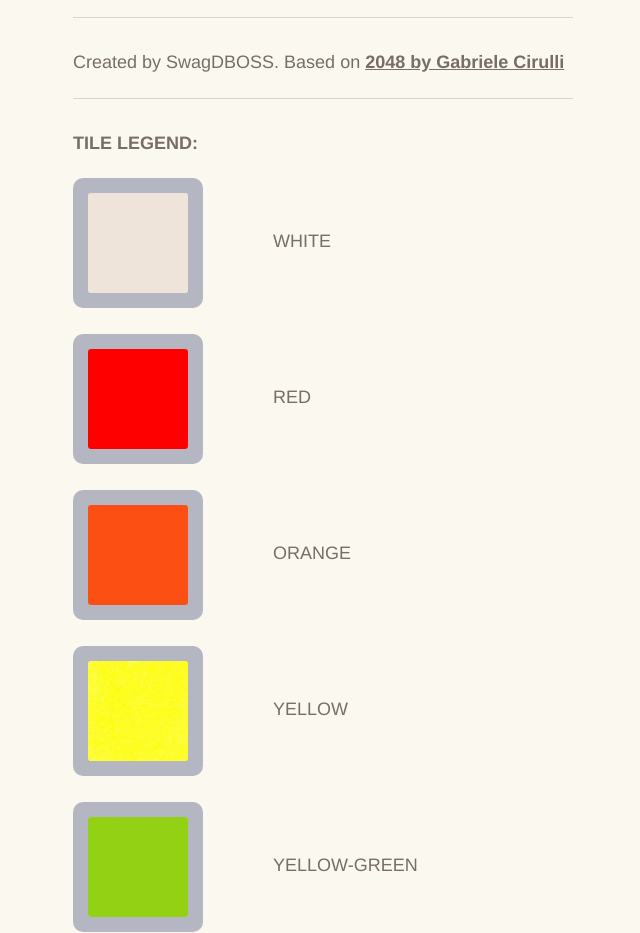
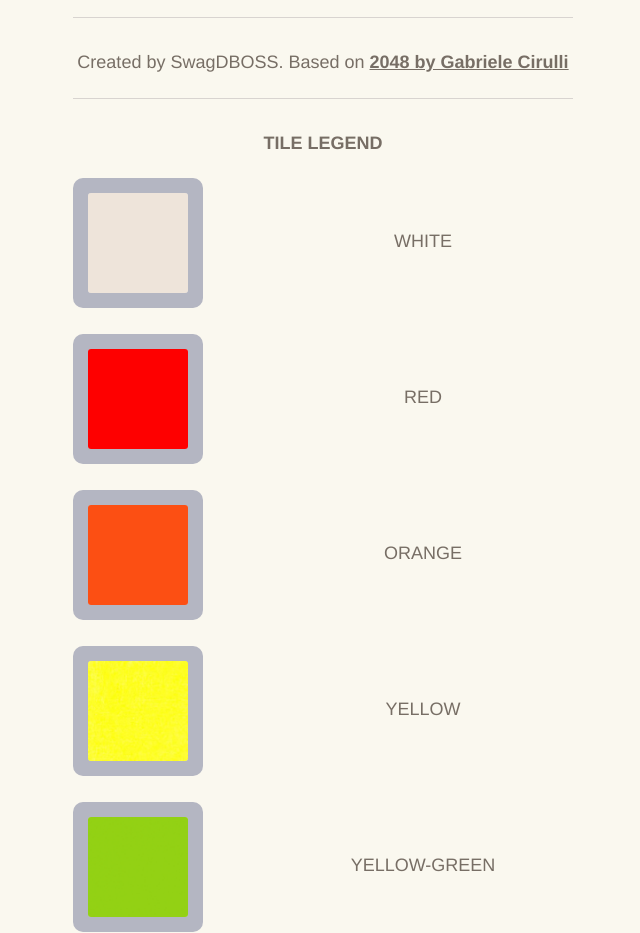
Before and after one commit to SwagDBOSS/SwagDBOSS.github.io, a plain HTML site: page index.html in a window 1280 px wide. Shown: the part 1502-2435 px from the top of the page, without its empty margins (317-957 px from the left). Drawn offline with Linux system fonts and the light colour scheme; a web font is replaced by a local one.

Commit message:
Update index.html

```diff
--- a/index.html
+++ b/index.html
@@ -24,7 +24,7 @@
 	</div>
 	<div class="counter-text">
 	<p>Unique Players</p>
-
+<body style="text-align:center">
 
 <div class="popup" onclick="myFunction()">Click me for a note!
   <span class="popuptext" id="myPopup">Please disable your ad blocker to view the player counter!</span>
@@ -85,7 +85,7 @@
     </p>
 	<hr>
 	<p class="tile-legend">
-	<strong class="important">Tile Legend:</strong>
+	<strong class="important">Tile Legend</strong>
 	<div class="legend-row"><div class="legend-grid">
 	<div class="legend-cell cell-2"><img src="2.jpg">
 	</div></div><p>white</p></div><div class="legend-row"><div class="legend-grid">
```
